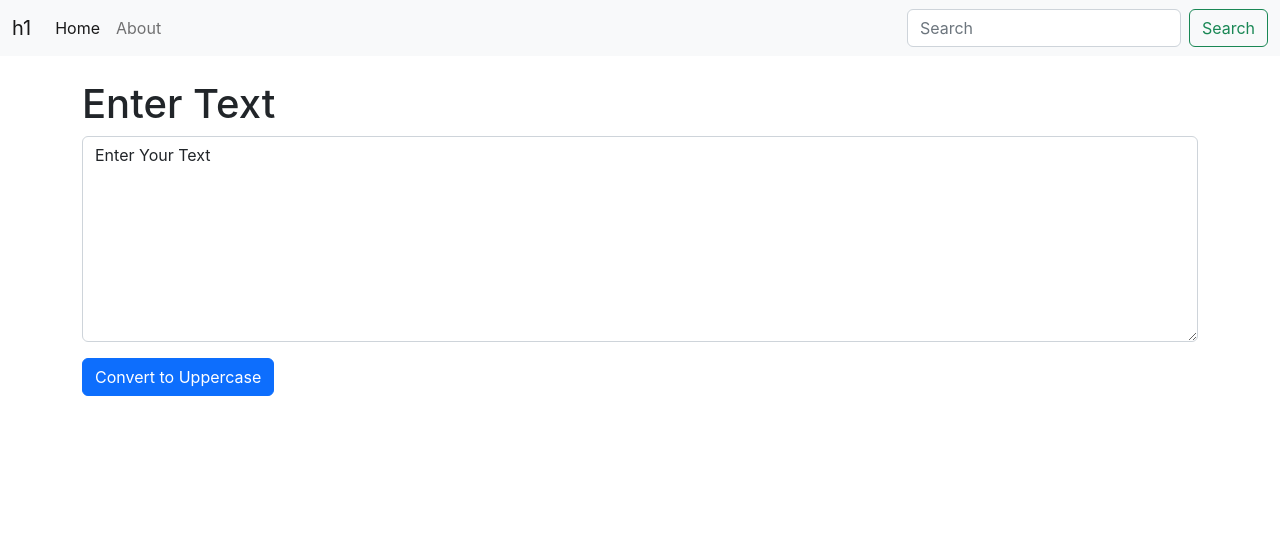
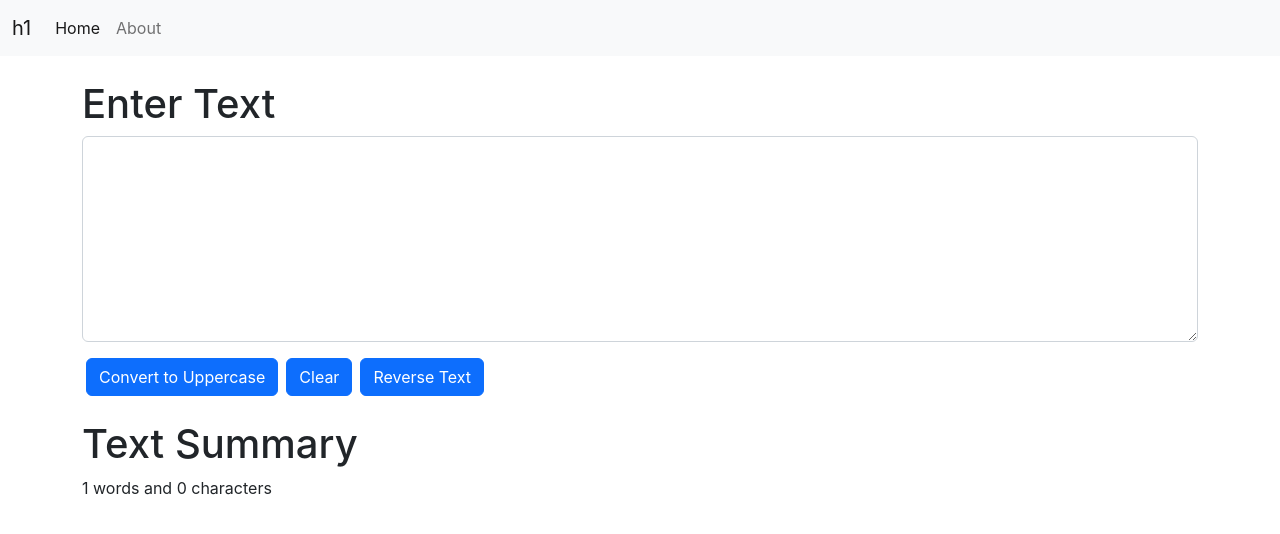
Before and after one commit to bhumixa/react-course, a React (Create React App) app: page / in a window 1280 px wide. Shown: the top 534 px of the page. Built offline with nearby package versions, Linux system fonts and the light colour scheme; the HTML template or start-up script is replaced by a standard one.

Commit message:
reverse and clear text

```diff
--- a/src/components/Navbar.js
+++ b/src/components/Navbar.js
@@ -18,10 +18,10 @@ export default function Navbar(props) {
             <a className="nav-link" href="/">About</a>
           </li>
         </ul>
-        <form className="d-flex" role="search">
+        {/* <form className="d-flex" role="search">
           <input className="form-control me-2" type="search" placeholder="Search" aria-label="Search" />
           <button className="btn btn-outline-success" type="submit">Search</button>
-        </form>
+        </form> */}
       </div>
     </div>
   </nav>
--- a/src/components/TextForm.js
+++ b/src/components/TextForm.js
@@ -3,15 +3,30 @@ import React, { useState } from 'react'
 
 
 export default function TextForm(props) {
-    const [text, setText] = useState("Enter Your Text");
-    const [uText, setUtext ]= useState("");
+    const [text, setText] = useState("");
+    const [uText, setUtext] = useState("");
+    const [reverseText, setReverse] = useState("");
 
-    const makeUpper =() => {
+    const makeUpper = () => {
         let n = text.toUpperCase();
         setUtext(n)
     }
 
-    const onchangehandler = (event)=>{
+    const clear = () =>{
+        setText("")
+        setUtext("")
+        setReverse("")
+    }
+
+    const makeReverse = ()=>{
+        let textArray = text.split("")
+        let reversedarray = textArray.reverse()
+        let newText = reversedarray.join("")
+        console.log(newText)
+        setReverse(newText)
+    }
+
+    const onchangehandler = (event) => {
         setText(event.target.value)
     }
     return (
@@ -24,9 +39,18 @@ export default function TextForm(props) {
                     <textarea className="form-control" onChange={onchangehandler} value={text} id="myBox" rows="8"></textarea>
                 </div>
 
-                <button className="btn btn-primary" onClick={makeUpper}> Convert to Uppercase </button>
-
-                {uText}
+                <button className="btn btn-primary mx-1" onClick={makeUpper}> Convert to Uppercase </button>
+                <button className="btn btn-primary mx-1" onClick={clear}> Clear </button>
+                <button className="btn btn-primary mx-1" onClick={makeReverse}> Reverse Text </button>
+            </div>
+            <div className="container my-3">
+                <h1> Text Summary</h1>
+                <p>
+                    {text.split(' ').length } words and {text.length} characters
+                </p>
+                <p>
+                    {reverseText}
+                </p>
             </div>
 
         </>
```
